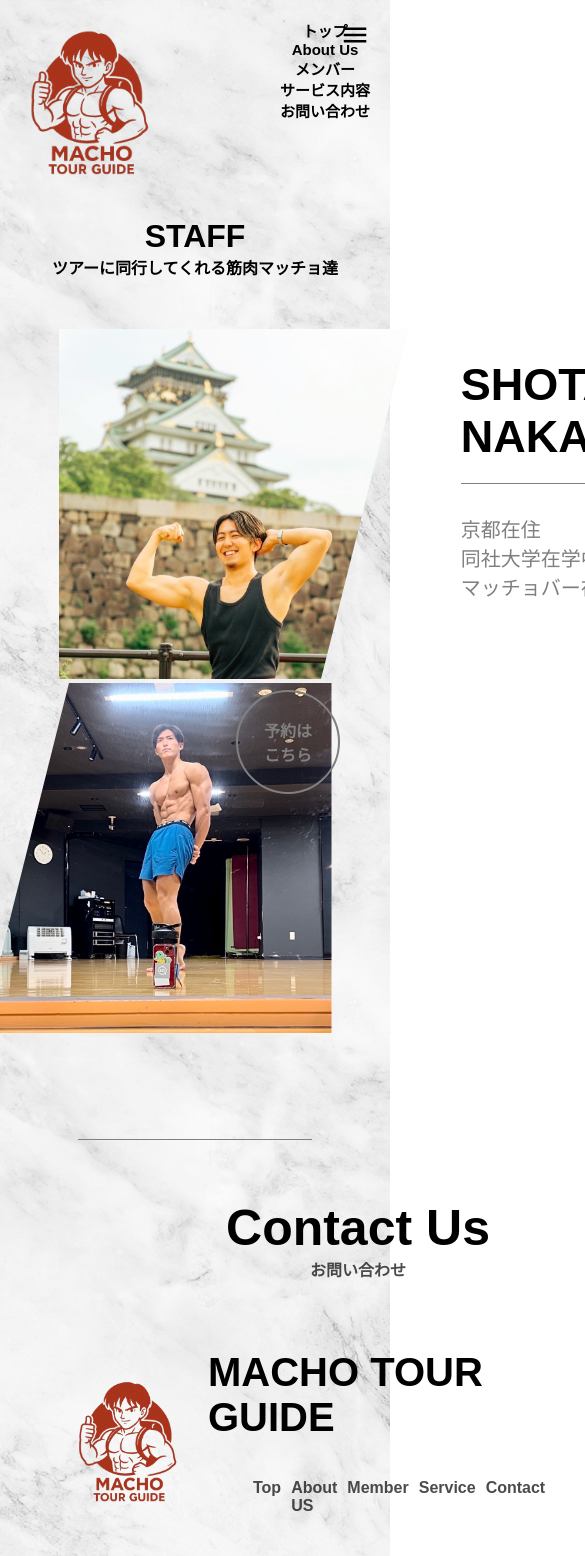
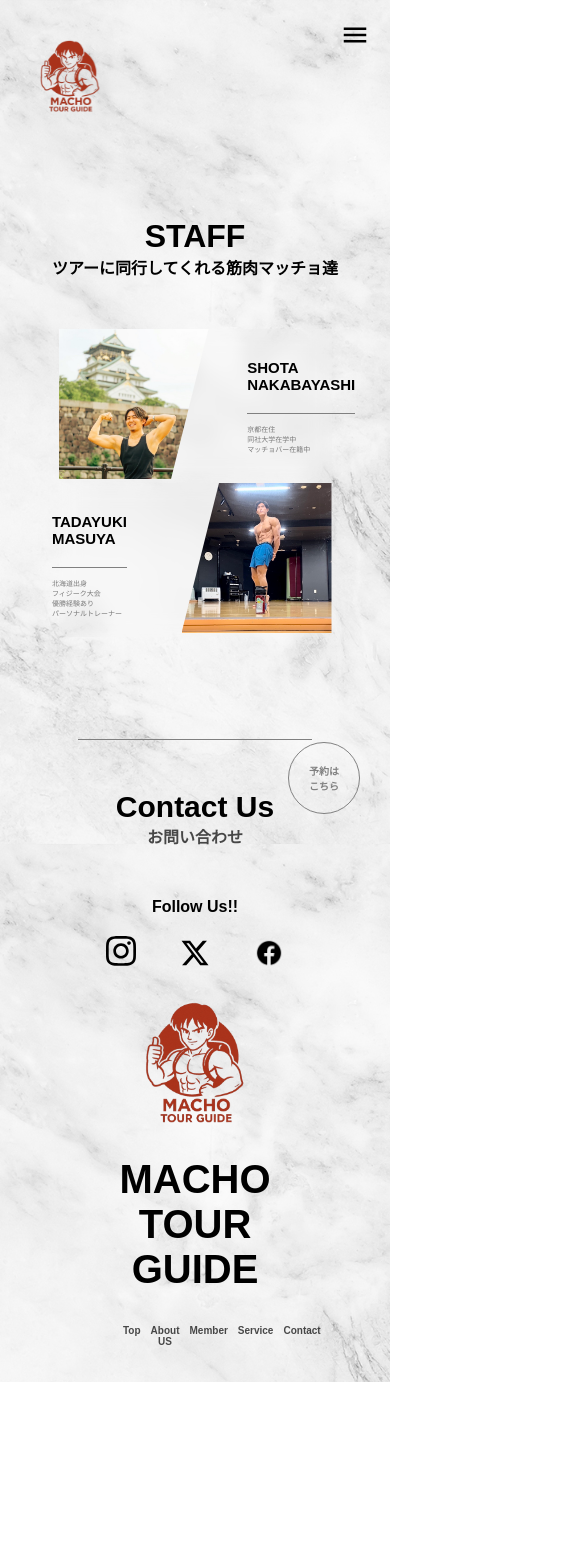
Before and after one commit to psKazufumi/macho.tour.guide, a plain HTML site: page Member/member.html in a window 390 px wide. Shown: the top 1556 px of the page, 585 px wide, since content can reach past the window. After the commit the page ends 1382 px from the top, so only its background shows below. Drawn offline with nearby package versions, Linux system fonts and the light colour scheme; a web font is replaced by a local one.

Commit message:
Add files via upload

```diff
--- a/Member/member.css
+++ b/Member/member.css
@@ -30,10 +30,11 @@
 }
 
 .hamburger ul li{
-    margin-top: 40px;
+    margin-top: 0px;
     cursor: pointer;
     padding: 50px;
     list-style-type: none;
+    color: white;
 }
 
 .material-icons-close{
@@ -128,36 +129,6 @@
     color: white;
 }
 
-@media (min-width: 1100px){
-    .header ul{
-        display: flex;
-        text-align: center;
-        width: 80%;
-        padding-top: 70px;
-    }
-
-    .header ul li{
-        width: 100%;
-        text-align: center;
-        margin: 0;
-        border-right: 1px solid #ddd;
-        cursor: pointer;
-        transition: all 0.3s;
-        height: 40px;
-        padding-top: 20px;
-        }
-
-        .header ul li:first-child{
-            border-left: 1px solid #ddd;
-        }
-    }
-
-    @media (max-width: 1100px){
-        .header ul{
-            margin: 20px;
-        }
-    }
-
 .header ul li:hover {
     opacity: 0.8;
     background-color: #ddd;
@@ -165,32 +136,6 @@
 
 .header ul li a{
     display: block !important;
-}
-
-
-@media(min-width:1200px){
-    .wordinimage{
-        position: absolute;
-        right: 5%;
-        top: 50%;
-    }
-}
-
-@media(max-width:1200px) and (min-width:600px){
-    .wordinimage{
-        position: absolute;
-        right: 5%;
-        top: 20%;
-    }
-}
-
-@media(max-width:600px){
-    .wordinimage{
-        position: absolute;
-        right: 5%;
-        top: 10%;
-        font-size: 100%;
-    }
 }
 
 body{
@@ -285,62 +230,12 @@
     color: black;
 }
 
-/* *{
-    margin: 0;
-    box-sizing: border-box;
-}
-
-body{
-    text-align: center;
-    background: linear-gradient(rgb(52, 72, 92),rgb(57, 47, 143));
-    height: 1000px;
-}
-
-.Continue{
-    margin: 0 auto;
-    cursor: pointer;
-    width: 180px;
-    padding: 0;
-    border: 1px solid black;
-    position: relative;
-    line-height: 70px;
-    transition: all .3s;
-}
-.yajirushi{
-    position: absolute;
-    top: 20px;
-    left: 140px;
-    font-size: 30px;
-}
-
-.Continue:hover{
-    background-color: gray;
-    color: #fff;
-    transition: all .3s;
-}
-
-.Continue:hover .yajirushi{
-    transition: all .3s;
-    right: -70px;
-}
-
-h1{
-    padding-top: 20px;
-}
-
-p{
-    margin-top: 20px;
-    margin-bottom: 20px;
-} */
-
 .footer{
-    /* background-color: #ddd; */
     margin-top: 30px;
     padding-top: 20px;
     margin-left: 20%;
     margin-right: 20%;
     color: black;
-    /* border-radius: 50px 50px 0 0; */
     text-align: left;
     border-top: solid 1px grey;
     padding-bottom: 20px;
@@ -419,3 +314,154 @@
 .menu_mini ul li a{
     cursor: pointer;
 }
+
+@media (max-width: 1150px){
+    .header ul{
+        display: none;
+    }
+}
+
+@media (min-width: 1100px){
+    .header ul{
+        display: flex;
+        text-align: center;
+        width: 80%;
+        padding-top: 70px;
+    }
+
+    .header ul li{
+        width: 100%;
+        text-align: center;
+        margin: 0;
+        border-right: 1px solid #ddd;
+        cursor: pointer;
+        transition: all 0.3s;
+        height: 40px;
+        padding-top: 10px;
+        }
+
+        .header ul li:first-child{
+            border-left: 1px solid #ddd;
+        }
+    }
+
+    @media (max-width: 1100px){
+        .header ul{
+            margin: 20px;
+        }
+        .header{
+            display: initial;
+        }
+        .logo{
+            position: fixed;
+            top: 10px;
+            left: 10px;
+        }
+    }
+
+@media(max-width:1000px){
+    .content_m img{
+        right: -20px;
+        bottom: -100px;
+        width:350px;
+    }
+    .f_contact_sns{
+        display: initial;
+    }
+    .f_contact{
+        width: initial;
+    }
+    #sns{
+        margin-top: 20px;
+        margin-bottom: 20px;
+    }
+    #sns a{
+        margin-left: 20px;
+        margin-right: 20px;
+    }
+}
+
+@media(max-width:950px){
+    .discription h1{
+        font-size: 30px;
+    }
+    .discription p{
+        font-size: 15px;
+    }
+    #odd img{
+        width: 200px;
+        height: 200px;
+    }
+    #even img{
+        width: 200px;
+        height: 200px;
+    }
+}
+
+@media(max-width:800px){
+    .content_m img{
+        right: -100px;
+        bottom: -100px;
+        width:350px;
+    }
+}
+
+@media(max-width:700px){
+    .f_logo{
+        display: initial;
+        text-align: center;
+    }
+    .logo_mini{
+        margin: 30px;
+    }
+}
+
+@media(max-width:600px){
+    .logo img{
+        width: 60px;
+    }
+    .reserve_fix{
+        right: 30px;
+        bottom: 30px;
+        width: 70px;
+        height: 70px;
+        font-size: 10px;
+        border: solid 0.7px #808080;
+    }
+    .staff{
+        gap: 5%;
+    }
+    .discription h1{
+        font-size: 15px;
+    }
+    .discription{
+        margin-top: 20px;
+    }
+    .discription p{
+        font-size: 7px;
+    }
+    #odd img{
+        width: 150px;
+        height: 150px;
+    }
+    #even img{
+        width: 150px;
+        height: 150px;
+    }
+}
+
+@media(max-width:550px){
+    #f_contact{
+        font-size: 30px;
+    }
+}
+
+@media(max-width:500px){
+    .menu_mini ul{
+        /* display: initial; */
+        font-size: 10px;
+    }
+    /* .menu_mini ul li{
+        line-height: 30px;
+    } */
+}
```
